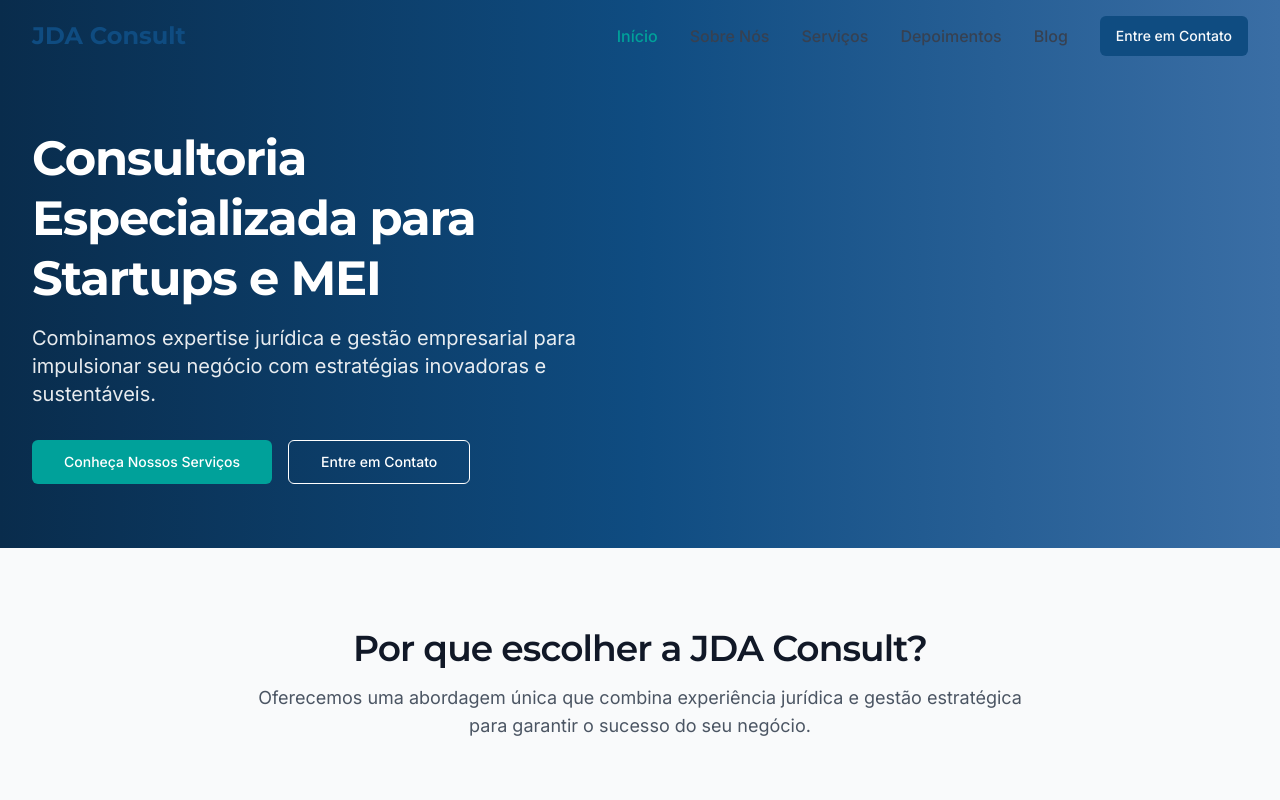
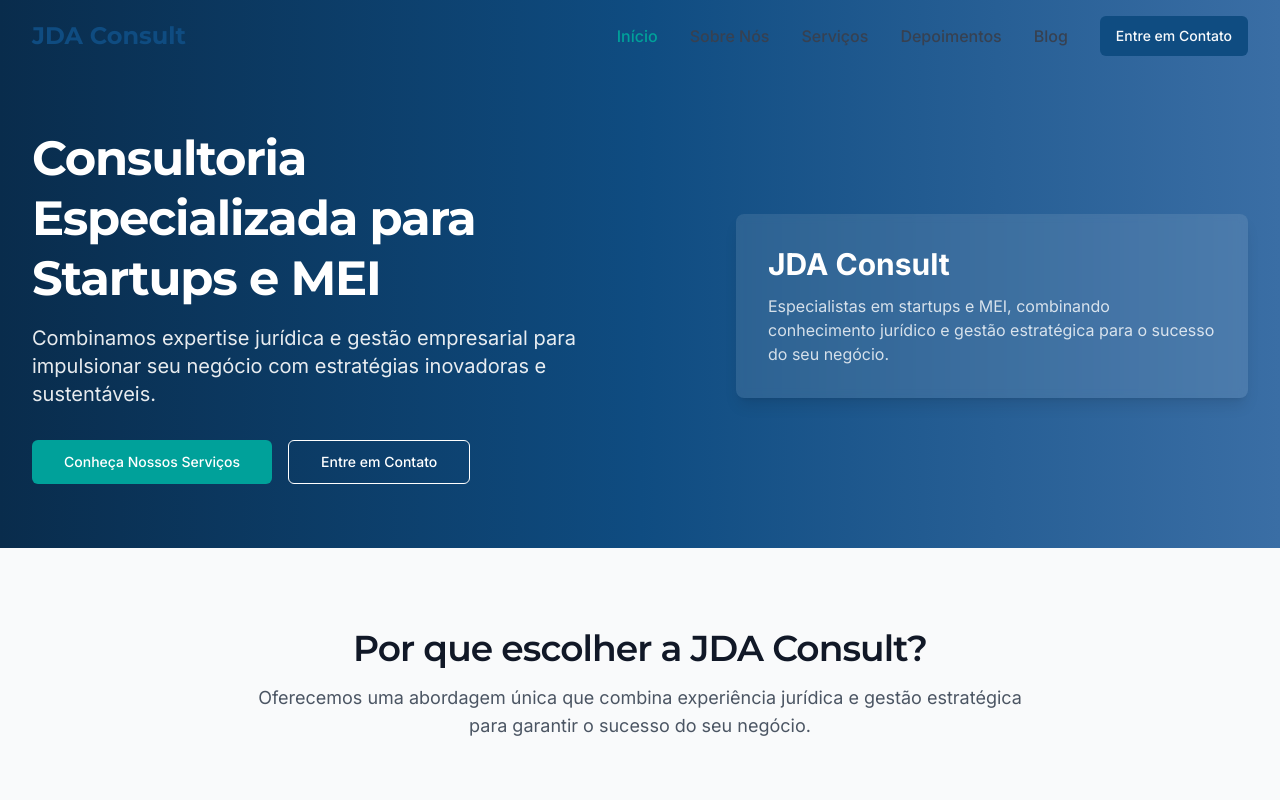
Before and after one commit to juandiegoangelico/consult-easy-site, a React (Vite) app: page / in a window 1280 px wide. Shown: the top 800 px of the page. Built offline with nearby package versions, Linux system fonts and the light colour scheme.

Commit message:
Revert homepage hero changes
Reverted the removal of the side card in the homepage hero section.

```diff
--- a/src/components/Hero.tsx
+++ b/src/components/Hero.tsx
@@ -1,3 +1,4 @@
+
 import { Link } from "react-router-dom";
 import { Button } from "@/components/ui/button";
 
@@ -59,6 +60,14 @@ const Hero = ({
                   className="rounded-lg shadow-lg max-w-full md:max-w-md lg:max-w-lg fade-in-section"
                 />
               )}
+              {!imageUrl && (
+                <div className="rounded-lg bg-white/10 p-8 backdrop-blur-sm shadow-lg max-w-full md:max-w-md lg:max-w-lg fade-in-section">
+                  <div className="text-3xl font-bold text-white mb-3">JDA Consult</div>
+                  <div className="text-white/80">
+                    Especialistas em startups e MEI, combinando conhecimento jurídico e gestão estratégica para o sucesso do seu negócio.
+                  </div>
+                </div>
+              )}
             </div>
           </div>
         </div>
```
